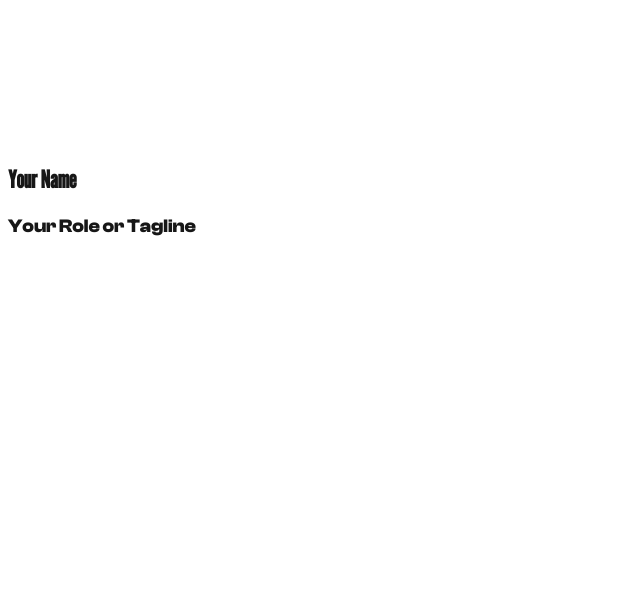
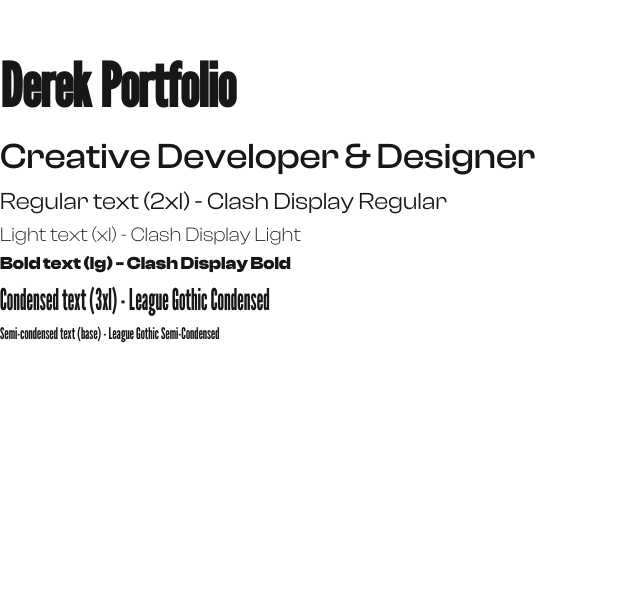
Before and after one commit to derekcantillo/derek-portfolio, a Next.js app: page / in a window 1280 px wide. Shown: the part 207-800 px from the top of the page, without its empty margins (0-640 px from the left). Built offline with nearby package versions, Linux system fonts and the light colour scheme.

Commit message:
feat: Introduce Tailwind CSS configuration and enhance typography components with new font variants for Clash Display and League Gothic

```diff
--- a/src/app/globals.css
+++ b/src/app/globals.css
@@ -1,16 +1,24 @@
 @import '../styles/clash-display.css';
 @import '../styles/league-gothic.css';
-@tailwind base;
-@tailwind components;
+@import 'tailwindcss/preflight';
 @tailwind utilities;
 
 :root {
 	--background: #ffffff;
 	--foreground: #171717;
+	/* Font family variables */
 	--font-clash: 'ClashDisplay-Variable', sans-serif;
 	--font-league: 'LeagueGothic-Regular', sans-serif;
 	--font-league-condensed: 'LeagueGothic-Condensed', sans-serif;
 	--font-league-semicondensed: 'LeagueGothic-SemiCondensed', sans-serif;
+	/* Individual Clash Display fonts */
+	--font-clash-extralight: 'ClashDisplay-Extralight', sans-serif;
+	--font-clash-light: 'ClashDisplay-Light', sans-serif;
+	--font-clash-regular: 'ClashDisplay-Regular', sans-serif;
+	--font-clash-medium: 'ClashDisplay-Medium', sans-serif;
+	--font-clash-semibold: 'ClashDisplay-Semibold', sans-serif;
+	--font-clash-bold: 'ClashDisplay-Bold', sans-serif;
+	--font-clash-variable: 'ClashDisplay-Variable', sans-serif;
 }
 
 @theme inline {
--- a/src/components/sections/Hero/Hero.tsx
+++ b/src/components/sections/Hero/Hero.tsx
@@ -6,12 +6,35 @@ export const Hero = () => {
 	return (
 		<section className={cn('flex min-h-screen items-center justify-center')}>
 			<div className={cn('container mx-auto px-4')}>
-				<Typography variant="h1" className="mb-4">
-					Your Name
+				<Typography variant="h1" className="mb-4" size="6xl">
+					Derek Portfolio
 				</Typography>
-				<Typography variant="h3" font="clash" weight="light">
-					Your Role or Tagline
+				<Typography
+					variant="h3"
+					font="clash-medium"
+					className="mb-6"
+					size="4xl"
+				>
+					Creative Developer & Designer
 				</Typography>
+
+				<div className="max-w-2xl space-y-4">
+					<Typography font="clash-regular" size="2xl">
+						Regular text (2xl) - Clash Display Regular
+					</Typography>
+					<Typography font="clash-light" size="xl">
+						Light text (xl) - Clash Display Light
+					</Typography>
+					<Typography font="clash-bold" size="lg">
+						Bold text (lg) - Clash Display Bold
+					</Typography>
+					<Typography font="league-condensed" size="3xl">
+						Condensed text (3xl) - League Gothic Condensed
+					</Typography>
+					<Typography font="league-semicondensed" size="base">
+						Semi-condensed text (base) - League Gothic Semi-Condensed
+					</Typography>
+				</div>
 			</div>
 		</section>
 	)
--- a/src/components/ui/Typography/Typography.tsx
+++ b/src/components/ui/Typography/Typography.tsx
@@ -2,13 +2,41 @@ import { createElement } from 'react'
 import { cn } from 'utils'
 import { TypographyProps } from './typography.types'
 
+// Define los estilos directamente con las familias de fuentes exactas
 const fontClasses = {
-	clash: 'font-[family-name:var(--font-clash)]',
-	league: 'font-[family-name:var(--font-league)]',
-	'league-condensed': 'font-[family-name:var(--font-league-condensed)]',
-	'league-semicondensed': 'font-[family-name:var(--font-league-semicondensed)]'
+	// Clash Display variants
+	clash: 'font-clash',
+	'clash-extralight': 'font-clash-extralight',
+	'clash-light': 'font-clash-light',
+	'clash-regular': 'font-clash-regular',
+	'clash-medium': 'font-clash-medium',
+	'clash-semibold': 'font-clash-semibold',
+	'clash-bold': 'font-clash-bold',
+	'clash-variable': 'font-clash-variable',
+	// League Gothic variants
+	league: 'font-league',
+	'league-condensed': 'font-league-condensed',
+	'league-semicondensed': 'font-league-semicondensed'
 }
 
+// Mapeo directo de las fuentes a estilos inline si es necesario
+const fontFamilyMap = {
+	// Clash Display variants
+	clash: 'ClashDisplay-Variable',
+	'clash-extralight': 'ClashDisplay-Extralight',
+	'clash-light': 'ClashDisplay-Light',
+	'clash-regular': 'ClashDisplay-Regular',
+	'clash-medium': 'ClashDisplay-Medium',
+	'clash-semibold': 'ClashDisplay-Semibold',
+	'clash-bold': 'ClashDisplay-Bold',
+	'clash-variable': 'ClashDisplay-Variable',
+	// League Gothic variants
+	league: 'LeagueGothic-Regular',
+	'league-condensed': 'LeagueGothic-Condensed',
+	'league-semicondensed': 'LeagueGothic-SemiCondensed'
+}
+
+// Clases de tamaño de Tailwind
 const sizeClasses = {
 	xs: 'text-xs',
 	sm: 'text-sm',
@@ -20,6 +48,20 @@ const sizeClasses = {
 	'4xl': 'text-4xl',
 	'5xl': 'text-5xl',
 	'6xl': 'text-6xl'
+}
+
+// Mapeo de tamaños a valores de píxeles para usar con estilos inline
+const fontSizeMap = {
+	xs: '0.75rem', // 12px
+	sm: '0.875rem', // 14px
+	base: '1rem', // 16px
+	lg: '1.125rem', // 18px
+	xl: '1.25rem', // 20px
+	'2xl': '1.5rem', // 24px
+	'3xl': '1.875rem', // 30px
+	'4xl': '2.25rem', // 36px
+	'5xl': '3rem', // 48px
+	'6xl': '3.75rem' // 60px
 }
 
 const weightClasses = {
@@ -34,6 +76,19 @@ const weightClasses = {
 	black: 'font-black'
 }
 
+// Mapeo de pesos de fuente para estilos inline
+const fontWeightMap = {
+	thin: '100',
+	extralight: '200',
+	light: '300',
+	normal: '400',
+	medium: '500',
+	semibold: '600',
+	bold: '700',
+	extrabold: '800',
+	black: '900'
+}
+
 const defaultVariantMapping = {
 	h1: { size: '6xl', weight: 'bold', font: 'league' },
 	h2: { size: '5xl', weight: 'bold', font: 'league' },
@@ -41,9 +96,9 @@ const defaultVariantMapping = {
 	h4: { size: '3xl', weight: 'semibold', font: 'clash' },
 	h5: { size: '2xl', weight: 'medium', font: 'clash' },
 	h6: { size: 'xl', weight: 'medium', font: 'clash' },
-	p: { size: 'base', weight: 'normal', font: 'clash' },
-	span: { size: 'base', weight: 'normal', font: 'clash' },
-	caption: { size: 'sm', weight: 'normal', font: 'clash' }
+	p: { size: 'base', weight: 'normal', font: 'clash-regular' },
+	span: { size: 'base', weight: 'normal', font: 'clash-regular' },
+	caption: { size: 'sm', weight: 'normal', font: 'clash-regular' }
 } as const
 
 export const Typography = ({
@@ -61,17 +116,41 @@ export const Typography = ({
 
 	const finalSize = size ?? defaultStyles.size
 	const finalWeight = weight ?? defaultStyles.weight
+
+	// Para fuentes específicas de Clash o League, no necesitamos aplicar clases de peso
+	// ya que tienen sus pesos incorporados en la familia de fuentes
 	const finalFont = font ?? defaultStyles.font
+	const isSpecificFontVariant =
+		finalFont !== 'clash' &&
+		finalFont !== 'league' &&
+		finalFont !== 'league-condensed' &&
+		finalFont !== 'league-semicondensed'
+
+	// Solo aplicar clase de peso si se usa una fuente variable o una fuente que admite pesos
+	const weightClass = isSpecificFontVariant ? '' : weightClasses[finalWeight]
+	const fontWeight = isSpecificFontVariant
+		? undefined
+		: fontWeightMap[finalWeight]
+
+	// Usar estilo inline para garantizar que se aplique la fuente y tamaño correctos
+	const fontFamily = fontFamilyMap[finalFont]
+	const fontSize = fontSizeMap[finalSize]
+	const style = {
+		fontFamily: `'${fontFamily}', sans-serif`,
+		fontSize,
+		...(fontWeight ? { fontWeight } : {})
+	}
 
 	return createElement(
 		element,
 		{
 			className: cn(
 				sizeClasses[finalSize],
-				weightClasses[finalWeight],
+				weightClass,
 				fontClasses[finalFont],
 				className
 			),
+			style, // Aplicar estilos inline para asegurar la fuente y tamaño correctos
 			...props
 		},
 		children
--- a/src/components/ui/Typography/typography.types.ts
+++ b/src/components/ui/Typography/typography.types.ts
@@ -35,7 +35,16 @@ export type TypographyWeight =
 	| 'black'
 
 export type TypographyFont =
+	// Clash Display variants
 	| 'clash'
+	| 'clash-extralight'
+	| 'clash-light'
+	| 'clash-regular'
+	| 'clash-medium'
+	| 'clash-semibold'
+	| 'clash-bold'
+	| 'clash-variable'
+	// League Gothic variants
 	| 'league'
 	| 'league-condensed'
 	| 'league-semicondensed'
--- /dev/null
+++ b/tailwind.config.js
@@ -0,0 +1,28 @@
+/** @type {import('tailwindcss').Config} */
+export default {
+	content: [
+		'./src/pages/**/*.{js,ts,jsx,tsx,mdx}',
+		'./src/components/**/*.{js,ts,jsx,tsx,mdx}',
+		'./src/app/**/*.{js,ts,jsx,tsx,mdx}'
+	],
+	theme: {
+		extend: {
+			fontFamily: {
+				// Clash Display variants
+				clash: ['ClashDisplay-Variable', 'sans-serif'],
+				'clash-extralight': ['ClashDisplay-Extralight', 'sans-serif'],
+				'clash-light': ['ClashDisplay-Light', 'sans-serif'],
+				'clash-regular': ['ClashDisplay-Regular', 'sans-serif'],
+				'clash-medium': ['ClashDisplay-Medium', 'sans-serif'],
+				'clash-semibold': ['ClashDisplay-Semibold', 'sans-serif'],
+				'clash-bold': ['ClashDisplay-Bold', 'sans-serif'],
+				'clash-variable': ['ClashDisplay-Variable', 'sans-serif'],
+				// League Gothic variants
+				league: ['LeagueGothic-Regular', 'sans-serif'],
+				'league-condensed': ['LeagueGothic-Condensed', 'sans-serif'],
+				'league-semicondensed': ['LeagueGothic-SemiCondensed', 'sans-serif']
+			}
+		}
+	},
+	plugins: []
+}
```
